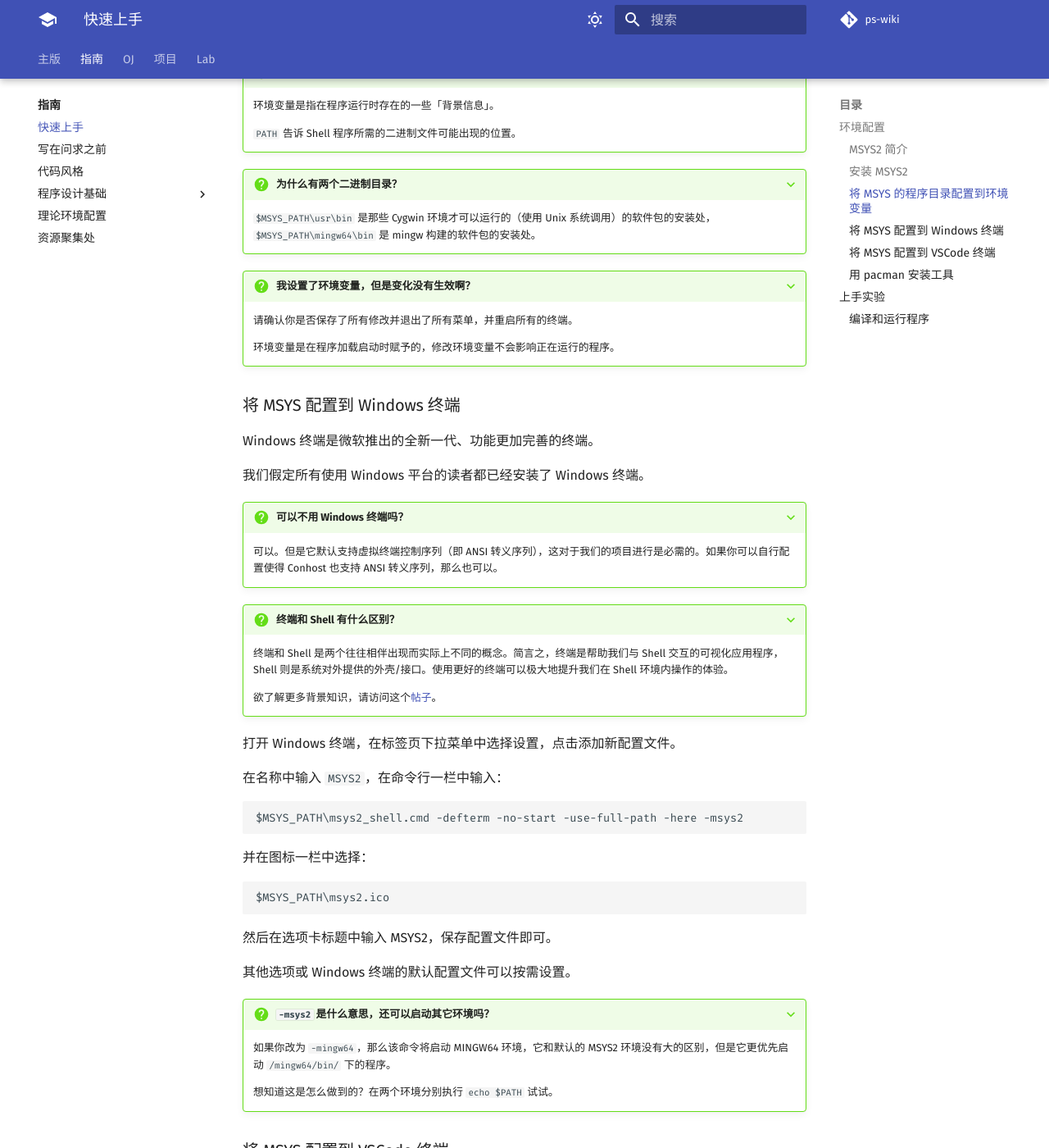
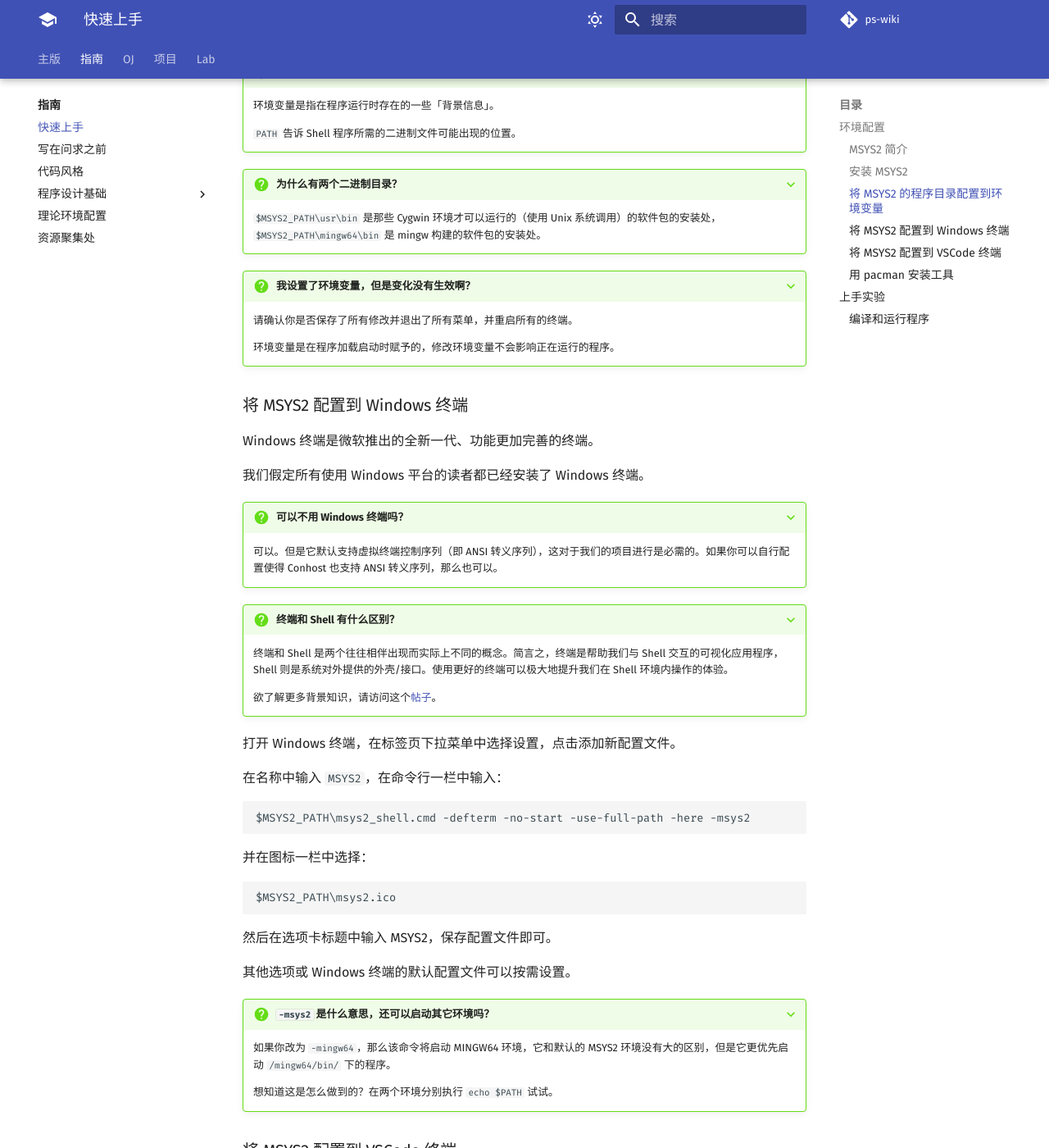
Before and after one commit to PS2023-programming/ps-wiki, an MkDocs documentation site: the page built from docs/start/quickstart.md, in a window 1280 px wide and 1400 px high, scrolled down 2791 px. Shown: the whole window at 82% size. Built offline with MkDocs 1.6.1 and Material for MkDocs 9.7.7, drawn with Linux system fonts in a browser that asks for light colours; comment, search, counter and statistics services are not loaded; some of the changed text lies outside the part shown.

Commit message:
change MSYS to MSYS2

````diff
--- a/docs/start/quickstart.md
+++ b/docs/start/quickstart.md
@@ -72,16 +72,16 @@ MSYS2 重写了 MSYS，而后者最初就是为了为使用 Mingw 提供一个 U
 
 首先从[官网](https://www.msys2.org/)或者[南大镜像源](https://mirror.nju.edu.cn/mirrorz-help/msys2/?mirror=NJU)下载 MSYS2 安装包并安装。
 
-### 将 MSYS 的程序目录配置到环境变量
+### 将 MSYS2 的程序目录配置到环境变量
 
 ???+ info "使用 Windows 10 或更新的操作系统"
     Windows 10 的搜索功能可以极大的减轻你的思维和操作负担。
 
     如果你还在因为各种原因用更老的操作系统，那么是时候升级了——世道必进，后胜于今。
 
-使用 `Win+S` 唤出搜索菜单，键入环境变量一词，选择第一个候选项。在新出现的页面中，在 `PATH` 中添加 `$MSYS_PATH\usr\bin` 和 `$MSYS_PATH\mingw64\bin`，这样就可以在 MSYS2 环境以外使用 MSYS2 环境中的工具了。
+使用 `Win+S` 唤出搜索菜单，键入环境变量一词，选择第一个候选项。在新出现的页面中，在 `PATH` 中添加 `$MSYS2_PATH\usr\bin` 和 `$MSYS2_PATH\mingw64\bin`，这样就可以在 MSYS2 环境以外使用 MSYS2 环境中的工具了。
 
-!!! Warning "什么是 `$MSYS_PATH`？"
+!!! Warning "什么是 `$MSYS2_PATH`？"
 
     这是一个变量，代指你 MSYS2 安装的路径。**这个变量仅在文档中存在，你应该把它替换为你的 MSYS2 安装路径**。
 
@@ -94,14 +94,14 @@ MSYS2 重写了 MSYS，而后者最初就是为了为使用 Mingw 提供一个 U
 
 ???+ question "为什么有两个二进制目录？"
 
-    `$MSYS_PATH\usr\bin` 是那些 Cygwin 环境才可以运行的（使用 Unix 系统调用）的软件包的安装处，`$MSYS_PATH\mingw64\bin` 是 mingw 构建的软件包的安装处。
+    `$MSYS2_PATH\usr\bin` 是那些 Cygwin 环境才可以运行的（使用 Unix 系统调用）的软件包的安装处，`$MSYS2_PATH\mingw64\bin` 是 mingw 构建的软件包的安装处。
 
 ???+ question "我设置了环境变量，但是变化没有生效啊？"
     请确认你是否保存了所有修改并退出了所有菜单，并重启所有的终端。
 
     环境变量是在程序加载启动时赋予的，修改环境变量不会影响正在运行的程序。
 
-### 将 MSYS 配置到 Windows 终端
+### 将 MSYS2 配置到 Windows 终端
 
 Windows 终端是微软推出的全新一代、功能更加完善的终端。
 
@@ -122,13 +122,13 @@ Windows 终端是微软推出的全新一代、功能更加完善的终端。
 在名称中输入 `MSYS2`，在命令行一栏中输入：
 
 ```plain
-$MSYS_PATH\msys2_shell.cmd -defterm -no-start -use-full-path -here -msys2
+$MSYS2_PATH\msys2_shell.cmd -defterm -no-start -use-full-path -here -msys2
 ```
 
 并在图标一栏中选择：
 
 ```plain
-$MSYS_PATH\msys2.ico
+$MSYS2_PATH\msys2.ico
 ```
 
 然后在选项卡标题中输入 MSYS2，保存配置文件即可。
@@ -140,7 +140,7 @@ $MSYS_PATH\msys2.ico
 
     想知道这是怎么做到的？在两个环境分别执行 `echo $PATH` 试试。
 
-### 将 MSYS 配置到 VSCode 终端
+### 将 MSYS2 配置到 VSCode 终端
 
 VSCode 是目前一款十分流行的编辑器。从[这里](https://code.visualstudio.com/)下载 VSCode。
 
@@ -173,7 +173,7 @@ VSCode 作为 GUI 应用，其使用是相当容易学会的，有不解之处
         "icon": "terminal-cmd"
     },
     "msys2-msys2": {
-        "path": "$MSYS_PATH\\msys2_shell.cmd",
+        "path": "$MSYS2_PATH\\msys2_shell.cmd",
         "args": [
             "-defterm",
             "-use-full-path",
````
